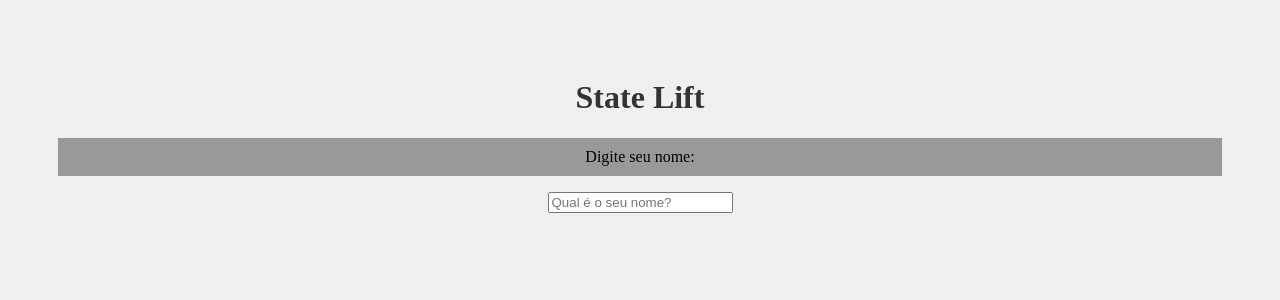
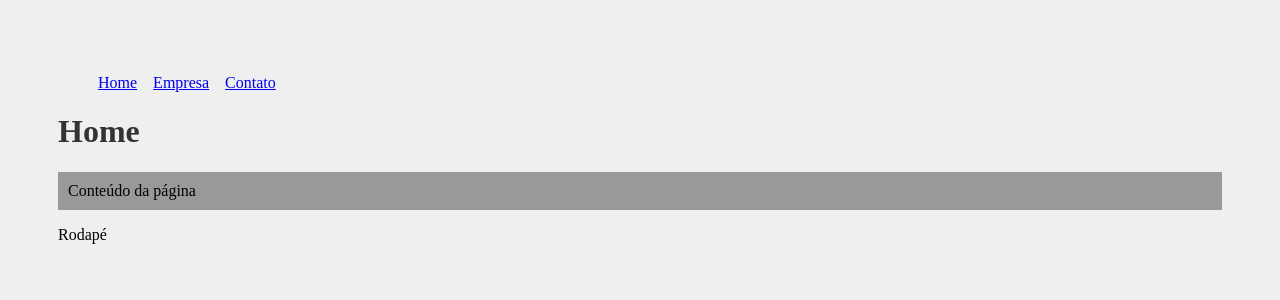
Before and after one commit to mrtns641/Conceitos_ReactJS, a React (Create React App) app: page / in a window 1280 px wide. Shown: the top 300 px of the page. Built offline with nearby package versions, Linux system fonts and the light colour scheme.

Commit message:
Implementação do React Router
Instalação do pacote e implementação feita no App.js

```diff
--- a/package.json
+++ b/package.json
@@ -8,6 +8,7 @@
     "@testing-library/user-event": "^13.5.0",
     "react": "^18.2.0",
     "react-dom": "^18.2.0",
+    "react-router-dom": "^6.3.0",
     "react-scripts": "5.0.1",
     "web-vitals": "^2.1.4"
   },
--- a/src/App.js
+++ b/src/App.js
@@ -1,18 +1,23 @@
-import { useState } from 'react';
+import './App.css';
+import {BrowserRouter as Router, Route, Routes} from 'react-router-dom'
 
-import './App.css';
-import Saudacao from './components/Saudacao';
-import SeuNome from './components/SeuNome';
+import Home from './pages/Home';
+import Empresa from './pages/Empresa';
+import Contato from './pages/Contato';
+import Navbar from './components/layout/Navbar';
+import Footer from './components/layout/Footer';
 
 function App() {
-  const [nome, setNome] = useState()
-
    return (
-    <div className="App">
-      <h1>State Lift</h1>
-      <SeuNome setNome={setNome} />
-      <Saudacao nome={nome} />
-    </div>
+    <Router>
+      <Navbar />
+      <Routes>
+        <Route exact path='/' element={<Home />}> </Route>
+        <Route path='/empresa' element={<Empresa />}></Route>
+        <Route path='/contato' element={<Contato />}></Route>
+      </Routes>
+      <Footer />
+    </Router>
   );
 }
 
--- /dev/null
+++ b/src/components/layout/Footer.js
@@ -0,0 +1,7 @@
+function Footer () {
+    return (
+        <footer>Rodapé</footer>
+    )
+}
+
+export default Footer
--- /dev/null
+++ b/src/components/layout/Navbar.js
@@ -0,0 +1,20 @@
+import {Link} from 'react-router-dom'
+import styles from './Navbar.module.css'
+
+function Navbar() {
+    return (
+        <ul className={styles.list}>
+            <li className={styles.item}>
+                <Link to="/">Home</Link>
+            </li>
+            <li className={styles.item}>
+                <Link to="/empresa">Empresa</Link>
+            </li>
+            <li className={styles.item}>
+                <Link to="/contato">Contato</Link>
+            </li>
+        </ul>
+    )
+}
+
+export default Navbar
--- /dev/null
+++ b/src/components/layout/Navbar.module.css
@@ -0,0 +1,8 @@
+.list {
+    display: flex;
+    list-style: none;
+}
+
+.item {
+    margin-right: 1em;
+}
--- /dev/null
+++ b/src/pages/Contato.js
@@ -0,0 +1,10 @@
+function Contato() {
+    return (
+        <div>
+            <h1>Contato</h1>
+            <p>Conteúdo da página</p>
+        </div>
+    )
+}
+
+export default Contato
--- /dev/null
+++ b/src/pages/Empresa.js
@@ -0,0 +1,10 @@
+function Empresa() {
+    return (
+        <div>
+            <h1>Empresa</h1>
+            <p>Conteúdo da página</p>
+        </div>
+    )
+}
+
+export default Empresa
--- /dev/null
+++ b/src/pages/Home.js
@@ -0,0 +1,10 @@
+function Home() {
+    return (
+        <div>
+            <h1>Home</h1>
+            <p>Conteúdo da página</p>
+        </div>
+    )
+}
+
+export default Home
```
Also changed, not shown: 1 other file (tests, documents, lock files or other folders).
